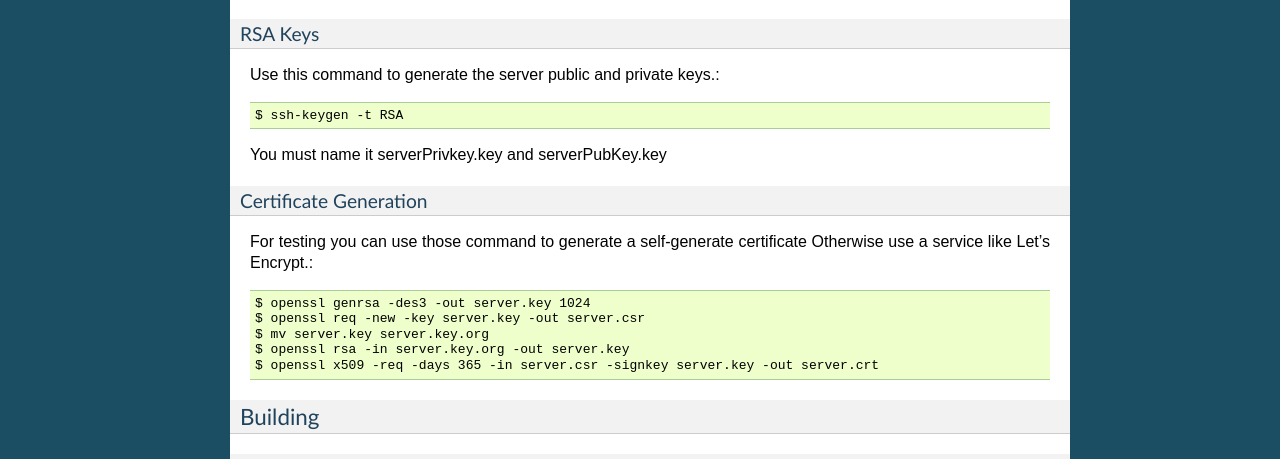
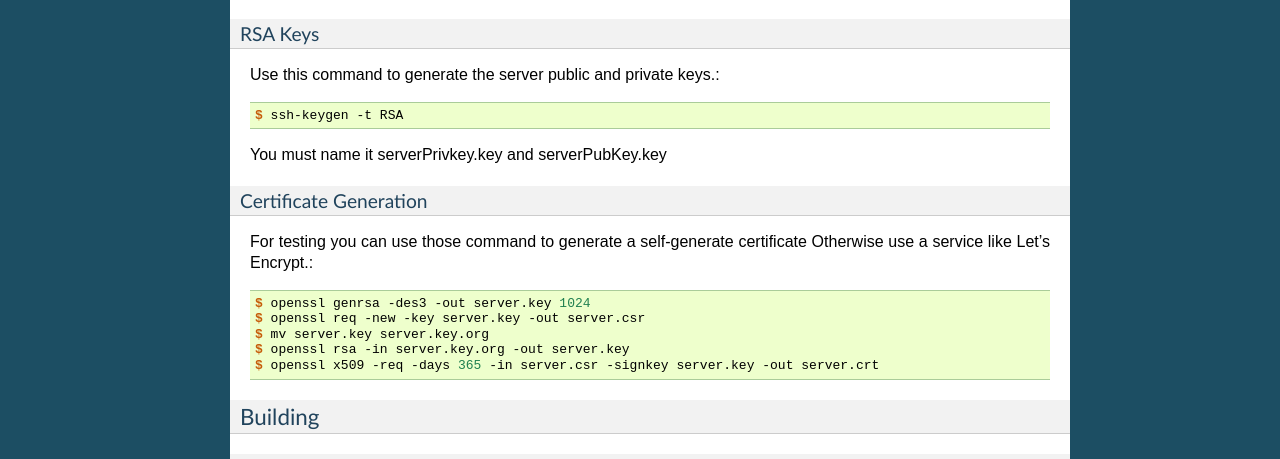
Before and after one commit to hamon-e/spider_docs, a Sphinx documentation site: the page built from docs/installation.rst, in a window 1280 px wide. Shown: the part 225-684 px from the top of the page. Built offline with Sphinx 7.4.7, drawn with Linux system fonts in a browser that asks for light colours; part of the change alters nothing that is shown.

```diff
--- a/docs/installation.rst
+++ b/docs/installation.rst
@@ -1,6 +1,8 @@
 ============
 Installation
 ============
+
+.. highlight:: console
 
 -------------------
 Server installation
```
